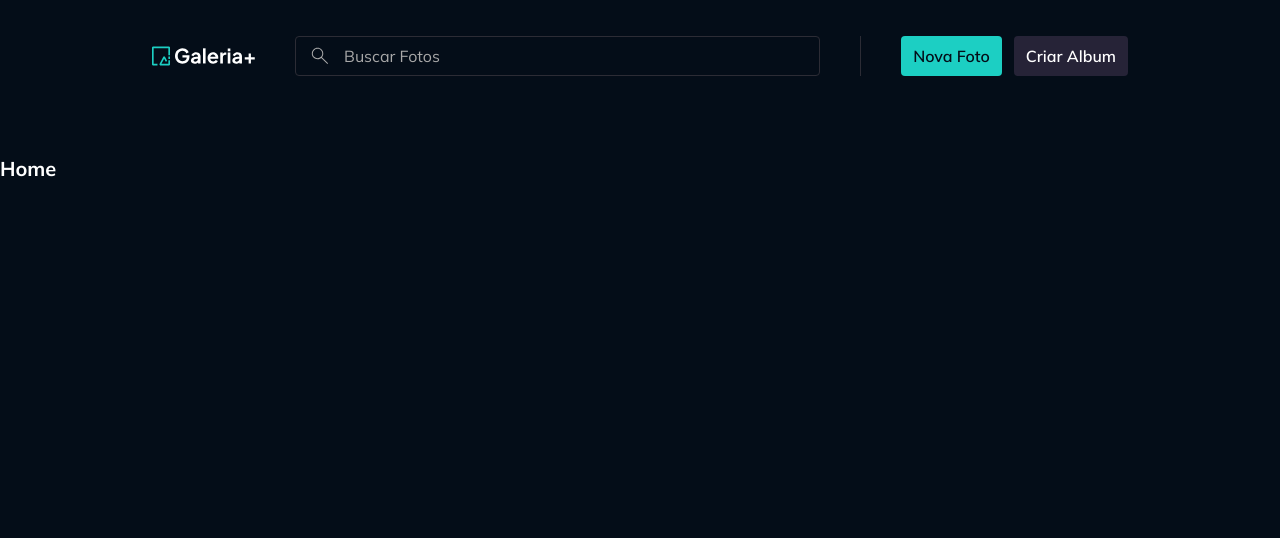
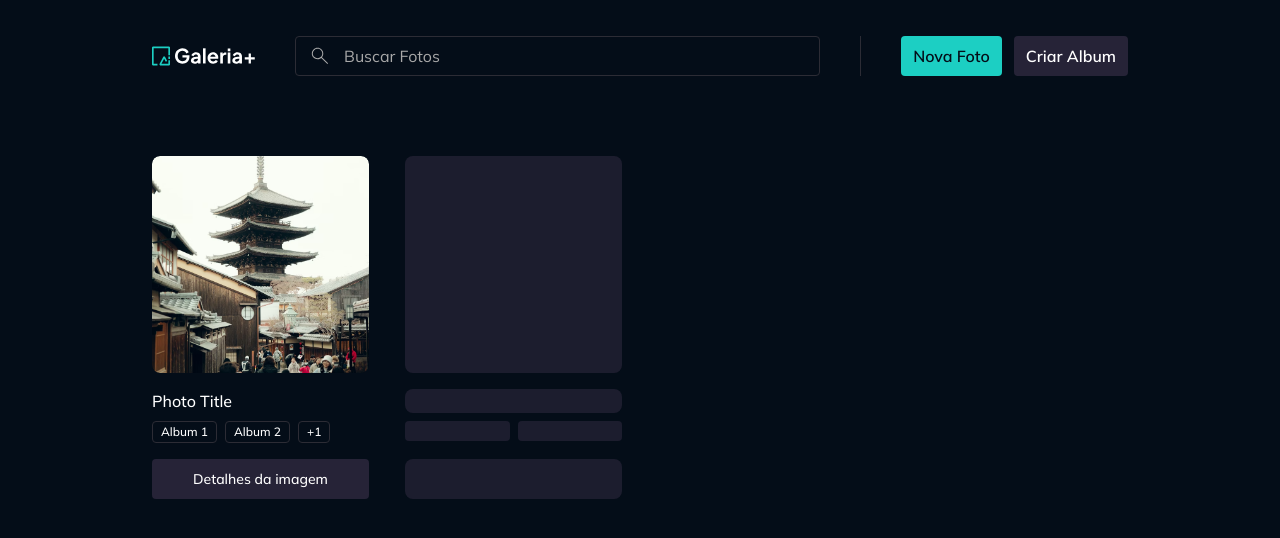
Before and after one commit to bruno0023/gallery-, a React (Vite) app: page / in a window 1280 px wide. Shown: the top 538 px of the page. Built offline with nearby package versions, Linux system fonts and the light colour scheme.

Commit message:
feat: add componente photo-widget

```diff
--- /dev/null
+++ b/src/contexts/photo/components/photo-widget.tsx
@@ -0,0 +1,71 @@
+import ImagiePreview from "../../../components/image-preview"
+import Text from "../../../components/text"
+import Skeleton from "../../../components/skeleton"
+import type { Photo } from "../models/photo"
+import Badge from "../../../components/badge"
+import { buttonTextVariants, buttonVariants} from "../../../components/button"
+import { Link } from "react-router"
+
+interface PhotoWidgetProps {
+    photo: Photo,
+    loading?: boolean
+}
+
+export default function PhotoWidget({
+    photo,
+    loading
+}: PhotoWidgetProps) {
+    return (
+        <div className="flex flex-col gap-4">
+            {!loading ? (
+                <ImagiePreview
+                    src={`/images/${photo.imageId}`}
+                    title={photo.title}
+                    imageClassName="w-54.25 h-54.25 rounded-lg"
+                />
+            ) : (
+                <Skeleton className="w-54.25 h-54.25 rounded-lg" />
+            )}
+
+            <div className="flex flex-col gap-2">
+                {!loading ? (
+                    <Text variant='paragraph-large' className='truncate'>{photo.title}</Text>
+                ) : (
+                    <Skeleton className="w-full h-6" />
+                )}
+
+                <div className='flex gap-2 min-h-5.5'>
+                    {!loading ? (
+                        <>
+                            {photo.albums.slice(0, 2).map(album => (
+                                <Badge className="truncate" size='xs' key={album.id}>
+                                    {album.title}
+                                </Badge>
+                            ))}
+                            {photo.albums.length > 2 &&
+                                <Badge size='xs'>
+                                    +{photo.albums.length - 2}
+                                </Badge>
+                            }
+                        </>
+                    ) : (
+                        <>
+                            {Array.from({ length: 2 }).map((_, index) => (
+                                <Skeleton key={`album-loading-${index}`} className="w-full h-5 rounded-sm" />
+                            ))}
+                        </>
+                    )}
+                </div>
+            </div>
+
+            {!loading ? (
+                <Link to={`/fotos/${photo.id}`} className={buttonVariants({ variant: 'secondary', className: 'py-2 px-2' })}>
+                    <Text className={buttonTextVariants({ variant: 'secondary', size: 'sm' })}>Detalhes da imagem</Text>
+                </Link>
+
+            ) : (
+                <Skeleton className="w-full h-10" />
+            )}
+        </div>
+    )
+}
--- a/src/pages/page-home.tsx
+++ b/src/pages/page-home.tsx
@@ -1,7 +1,26 @@
-import Text from "../components/text";
+import Container from "../components/container";
+import PhotoWidget from "../contexts/photo/components/photo-widget";
+import type { Photo } from "../contexts/photo/models/photo";
 
 export default function PageHome() {
     return (
-        <Text variant='heading-medium'>Home</Text>
+        <Container>
+            <div className='grid grid-cols-4 gap-9'>
+                <PhotoWidget photo={
+                    {
+                        id: '123',
+                        title: 'Photo Title',
+                        imageId: 'portrait-tower.png',
+                        albums: [
+                            { id: '1', title: 'Album 1' },
+                            { id: '2', title: 'Album 2' },
+                            { id: '3', title: 'Album 3' }
+                        ]
+                    }}
+                />
+
+                <PhotoWidget photo={{} as Photo} loading={true} />
+            </div>
+        </Container>
     )
 }
```
